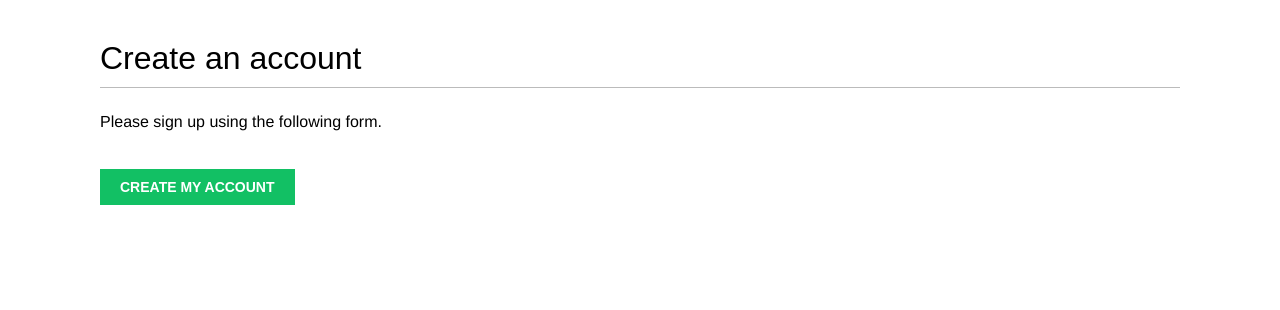
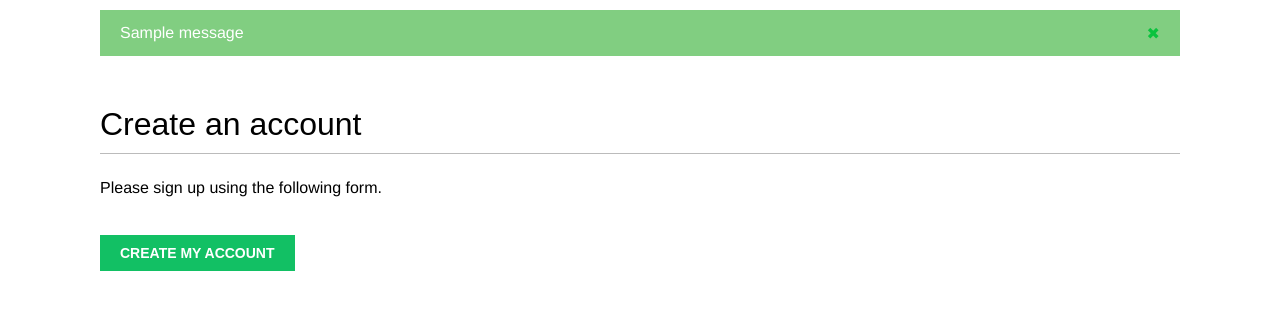
Before and after one commit to mtali/bookmark, a Django app: template account/templates/account/register.html in a window 1280 px wide. Shown: the part 47-357 px from the top of the page. Run offline with Django 3.2, Linux system fonts and the light colour scheme; the template is opened without the code that fills it, so the values that code supplies are empty; tables that the repository leaves empty hold one stand-in row (values such as "Sample post"); one stand-in notice (Sample message) is shown; some web fonts are replaced.

Commit message:
Display message to user upon success or failure of profile update

```diff
--- a/account/templates/base.html
+++ b/account/templates/base.html
@@ -32,6 +32,18 @@
                 {% endif %}
             </span>
         </div>
+        <div>
+            {% if messages %}
+                <ul class="messages">
+                    {% for message in messages %}
+                        <li class="{{ message.tags }}">
+                            {{ message|safe }}
+                            <a href="#" class="close">✖</a>
+                        </li>
+                    {% endfor %}
+                </ul>
+            {% endif %}
+        </div>
         <div id="content">
             {% block content %}
             {% endblock %}
--- a/account/views.py
+++ b/account/views.py
@@ -1,5 +1,6 @@
 from django.shortcuts import render
 from django.contrib.auth.decorators import login_required
+from django.contrib import messages
 
 from .forms import UserRegistrationForm, UserEditForm, ProfileEditForm
 from .models import Profile
@@ -34,6 +35,9 @@ def edit(request):
         if user_form.is_valid() and profile_form.is_valid():
             user_form.save()
             profile_form.save()
+            messages.success(request, 'Profile updated successfully')
+        else:
+            messages.error(request, 'Error updating your profile')
     else:
         user_form = UserEditForm(instance=request.user)
         profile_form = ProfileEditForm(instance=request.user.profile)
```
